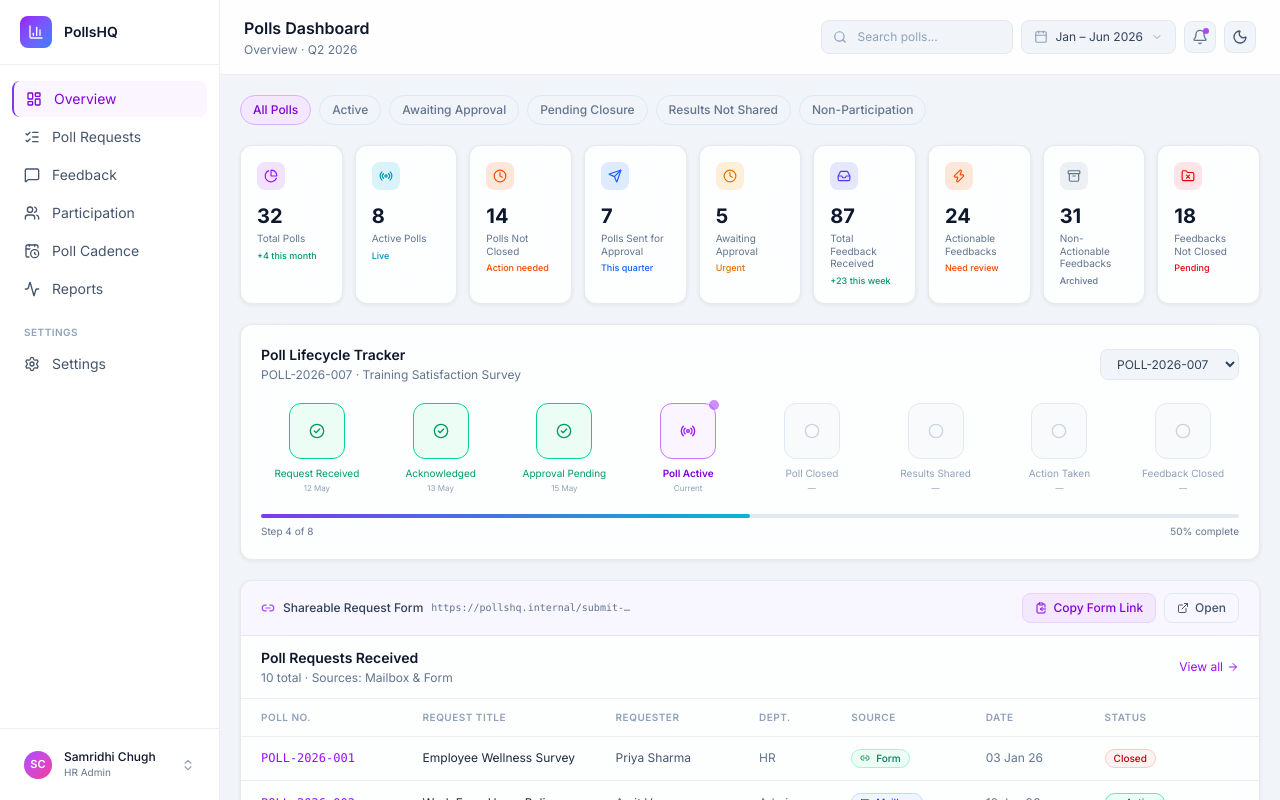
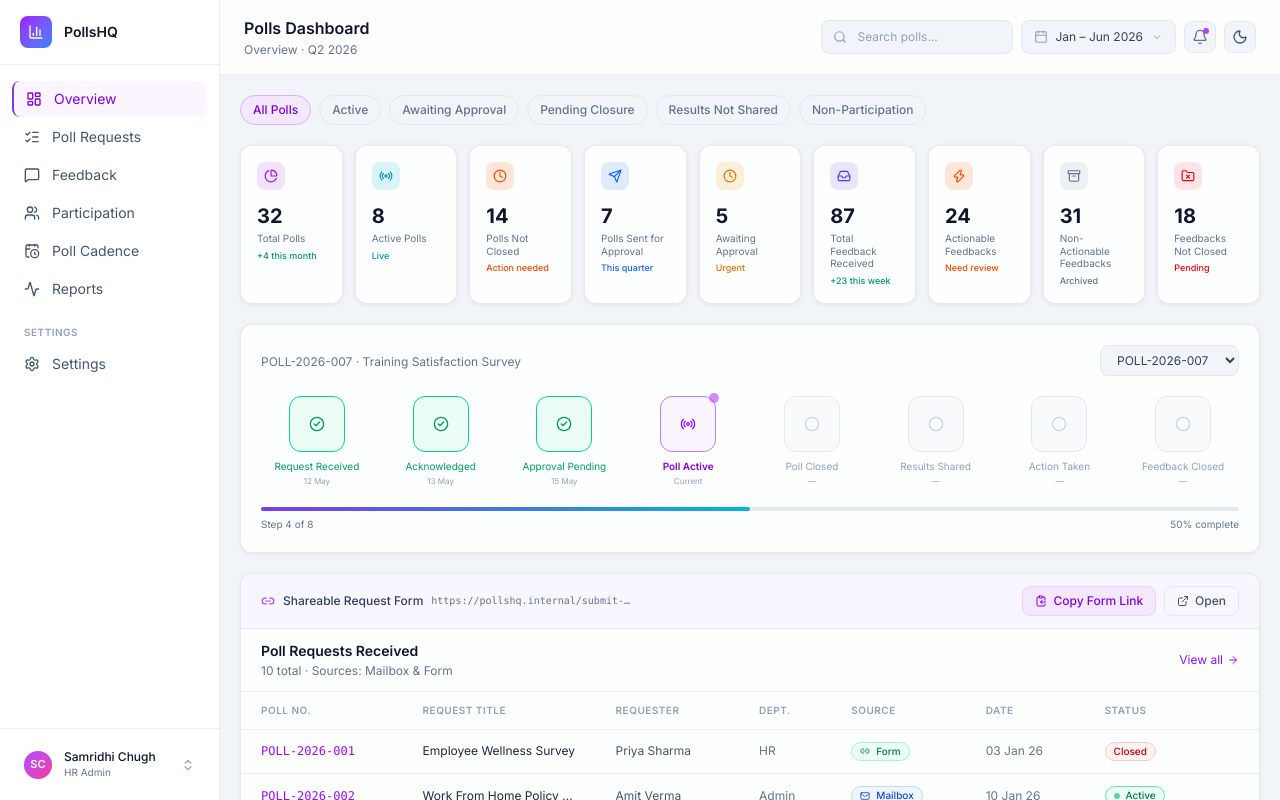
Before and after one commit to samridhichugh2000-hue/Pollsmockup, a Next.js app: page / in a window 1280 px wide. Shown: the top 800 px of the page. Built offline with nearby package versions, Linux system fonts and the light colour scheme.

Commit message:
remove Poll Lifecycle Tracker heading

```diff
--- a/components/dashboard/LifecycleTracker.tsx
+++ b/components/dashboard/LifecycleTracker.tsx
@@ -19,7 +19,7 @@ export function LifecycleTracker() {
     <div className="glass rounded-xl p-5">
       <div className="flex items-center justify-between mb-5">
         <div>
-          <h2 className="text-sm font-semibold text-slate-900 dark:text-slate-100">Poll Lifecycle Tracker</h2>
+
           <p className="text-xs text-slate-500 mt-0.5">POLL-2026-007 · Training Satisfaction Survey</p>
         </div>
         <select
```
